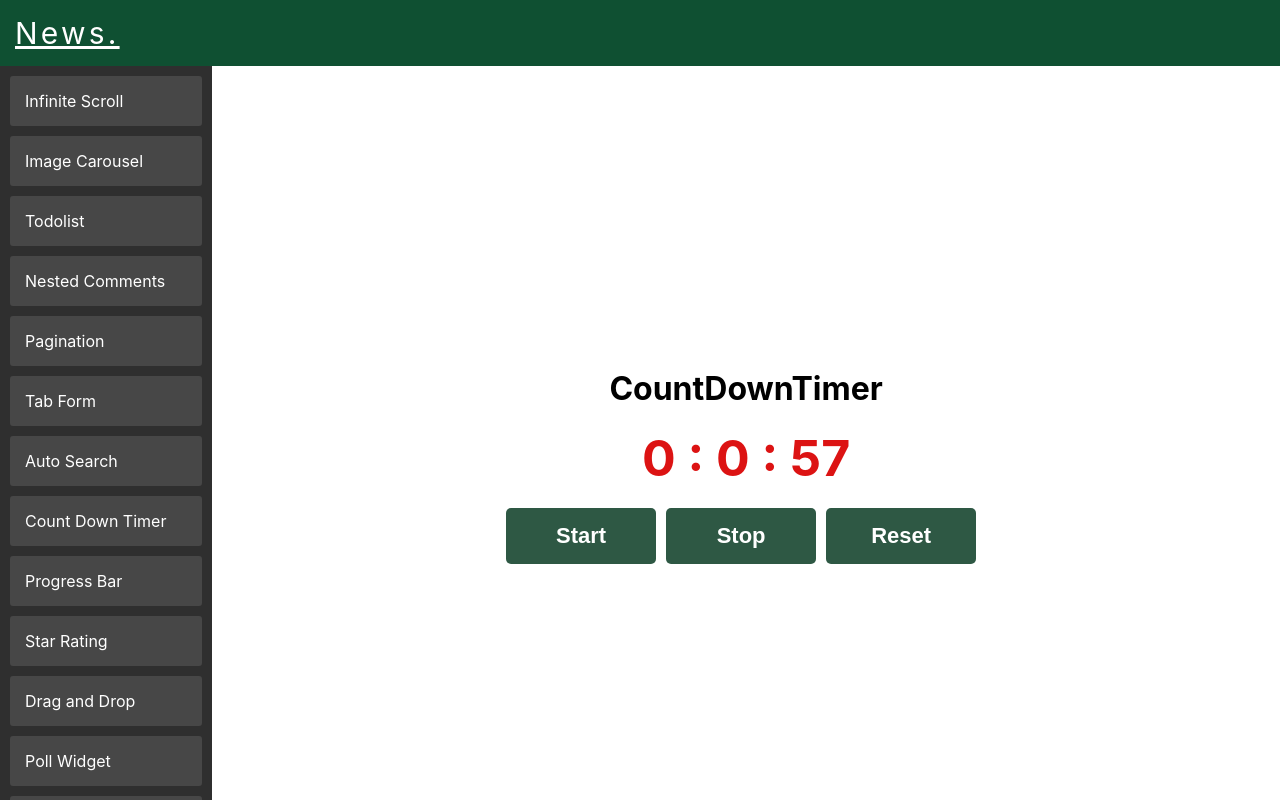
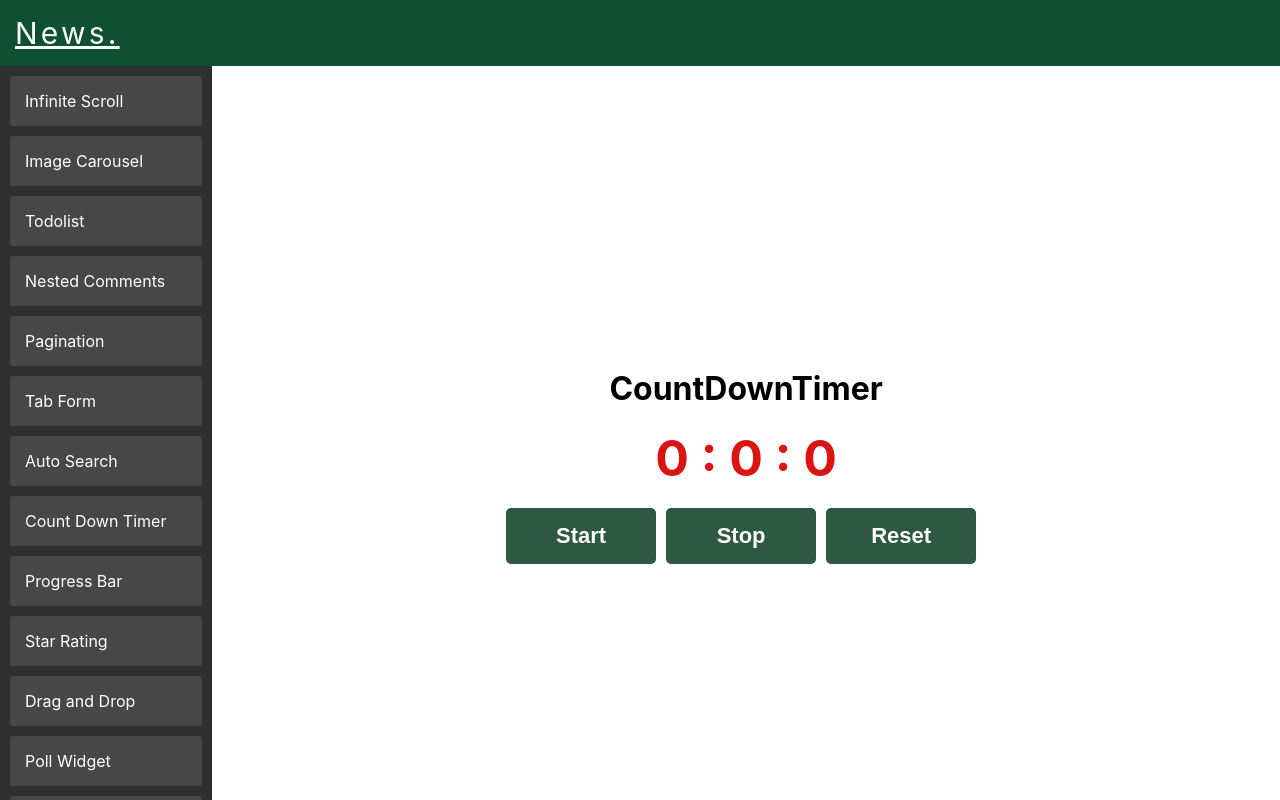
Before and after one commit to kavita1666/react-mini-projects-mcr, a React (Create React App) app: page /countDownTimer in a window 1280 px wide. Built offline with nearby package versions, Linux system fonts and the light colour scheme.

Commit message:
reset default counter value

```diff
--- a/src/components/CountDownTimer/CountDownTimer.js
+++ b/src/components/CountDownTimer/CountDownTimer.js
@@ -13,7 +13,7 @@ export const CountDownTimer = () => {
     setCurrentTime({
       hrs: 0,
       mins: 0,
-      secs: 57,
+      secs: 0,
     });
   }, []);
 
```
